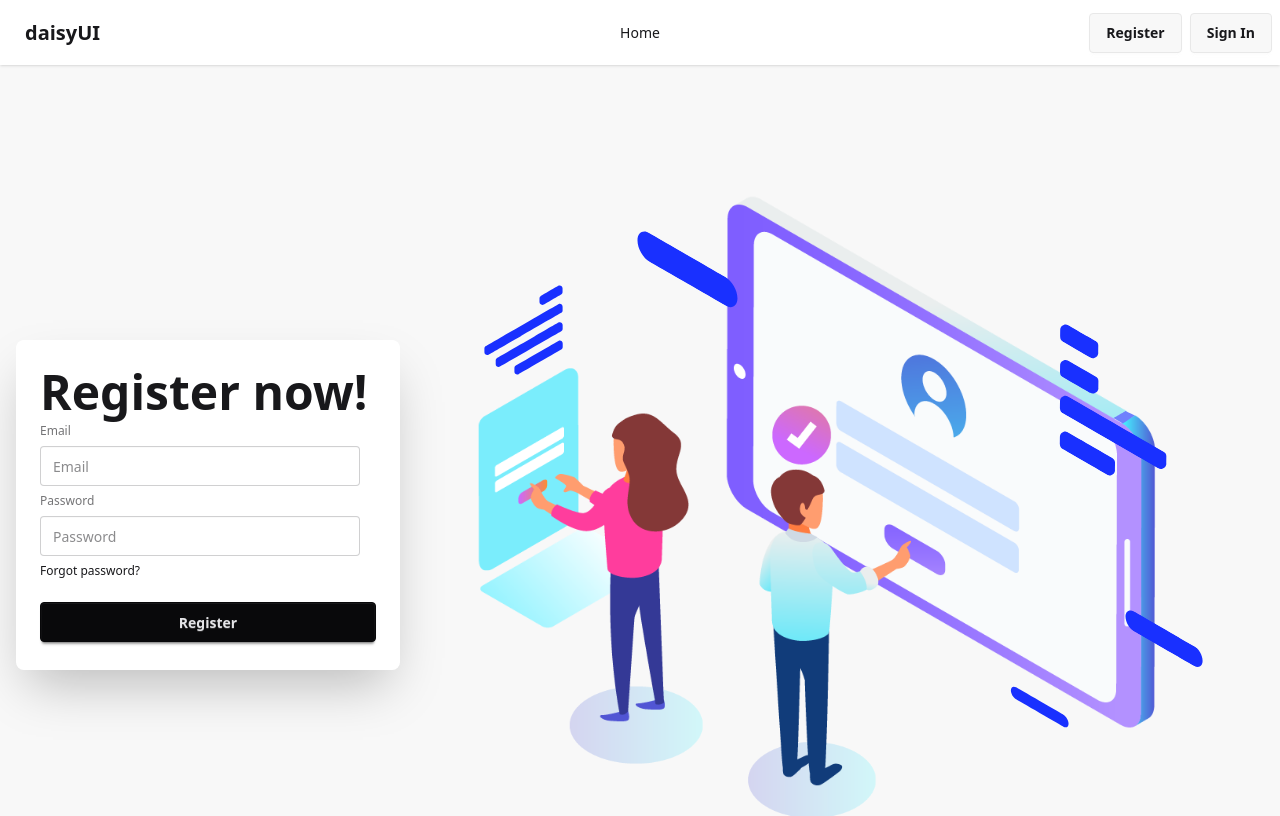
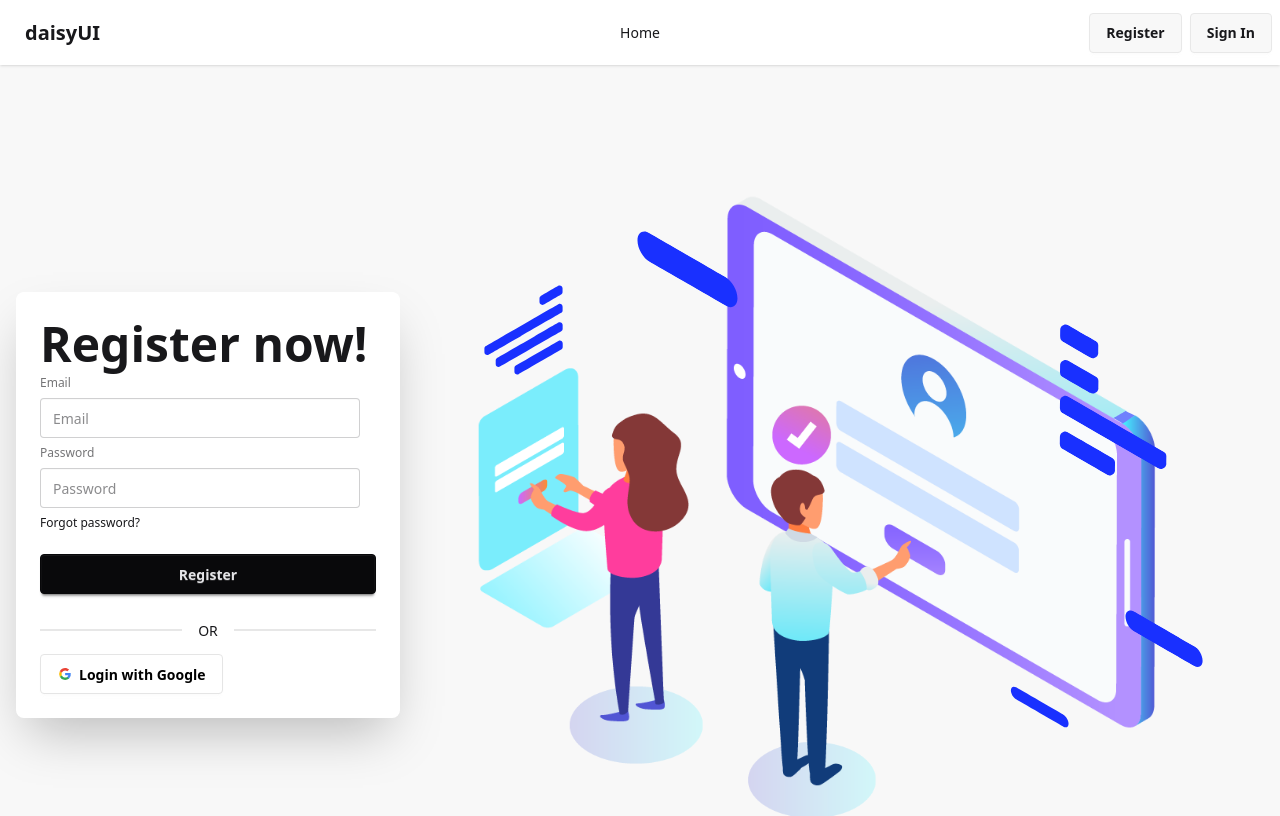
Before and after one commit to maysha29/Job-portal, a React (Vite) app: page /register in a window 1280 px wide. Shown: the top 816 px of the page. Built offline with nearby package versions, Linux system fonts and the light colour scheme; no server answers.

Commit message:
Social Login page is added

```diff
--- a/src/Contexts/AuthContext/AuthProvider.jsx
+++ b/src/Contexts/AuthContext/AuthProvider.jsx
@@ -1,6 +1,6 @@
 import React, { useEffect, useState } from 'react';
 import { AuthContext } from '../AuthContext';
-import { createUserWithEmailAndPassword,onAuthStateChanged,signInWithEmailAndPassword} from 'firebase/auth';
+import { createUserWithEmailAndPassword,onAuthStateChanged,signInWithEmailAndPassword, signOut} from 'firebase/auth';
 import { auth } from '../../firebase/firebase.init';
 
 const AuthProvider = ({children}) => {
@@ -11,7 +11,7 @@
         return createUserWithEmailAndPassword (auth,email,password)
     }
 
-    const signOut=()=>{
+    const signOutUser=()=>{
         setLoading(true);
         return signOut(auth);
     }
@@ -41,7 +41,7 @@
         user,
         createUser,
         signInUser,
-        signOut
+        signOutUser
     }
 
 
--- a/src/Pages/Register.jsx
+++ b/src/Pages/Register.jsx
@@ -2,6 +2,7 @@
 import Lottie from "lottie-react";
 import registerLottie from '../assets/lotties/register.json';
 import { AuthContext } from '../Contexts/AuthContext';
+import SocialLogIn from '../Shared/SocialLogIn';
 
 const Register = () => {
 
@@ -46,6 +47,7 @@
           <button className="btn btn-neutral mt-4">Register</button>
         </fieldset>
         </form>
+        <SocialLogIn></SocialLogIn>
       </div>
     </div>
   </div>
--- a/src/Pages/SignIn.jsx
+++ b/src/Pages/SignIn.jsx
@@ -2,6 +2,7 @@
 import { AuthContext } from '../Contexts/AuthContext';
 import signInLottie from '../assets/lotties/signIn.json';
 import Lottie from 'lottie-react';
+import SocialLogIn from '../Shared/SocialLogIn';
 const SignIn = () => {
 
      const {signInUser}=useContext(AuthContext)
@@ -45,6 +46,7 @@
           <button className="btn btn-neutral mt-4">Sign In</button>
         </fieldset>
         </form>
+        <SocialLogIn></SocialLogIn>
       </div>
     </div>
   </div>
--- a/src/Shared/Navbar.jsx
+++ b/src/Shared/Navbar.jsx
@@ -1,9 +1,10 @@
-import React, { use } from 'react';
+import React, { useContext } from 'react';
 import { NavLink } from 'react-router';
 import { AuthContext } from '../Contexts/AuthContext';
 
 const Navbar = () => {
-   const {user,signOutUser}=use(AuthContext)
+   const { user, signOutUser } = useContext(AuthContext);
+
 
    const handleSignOut=()=>{
     signOutUser()
--- /dev/null
+++ b/src/Shared/SocialLogIn.jsx
@@ -0,0 +1,15 @@
+import React from 'react';
+
+const SocialLogIn = () => {
+    return (
+        <div>
+             <div className="divider">OR</div>
+             <button className="btn bg-white text-black border-[#e5e5e5]">
+  <svg aria-label="Google logo" width="16" height="16" xmlns="http://www.w3.org/2000/svg" viewBox="0 0 512 512"><g><path d="m0 0H512V512H0" fill="#fff"></path><path fill="#34a853" d="M153 292c30 82 118 95 171 60h62v48A192 192 0 0190 341"></path><path fill="#4285f4" d="m386 400a140 175 0 0053-179H260v74h102q-7 37-38 57"></path><path fill="#fbbc02" d="m90 341a208 200 0 010-171l63 49q-12 37 0 73"></path><path fill="#ea4335" d="m153 219c22-69 116-109 179-50l55-54c-78-75-230-72-297 55"></path></g></svg>
+  Login with Google
+</button>
+        </div>
+    );
+};
+
+export default SocialLogIn;
```
